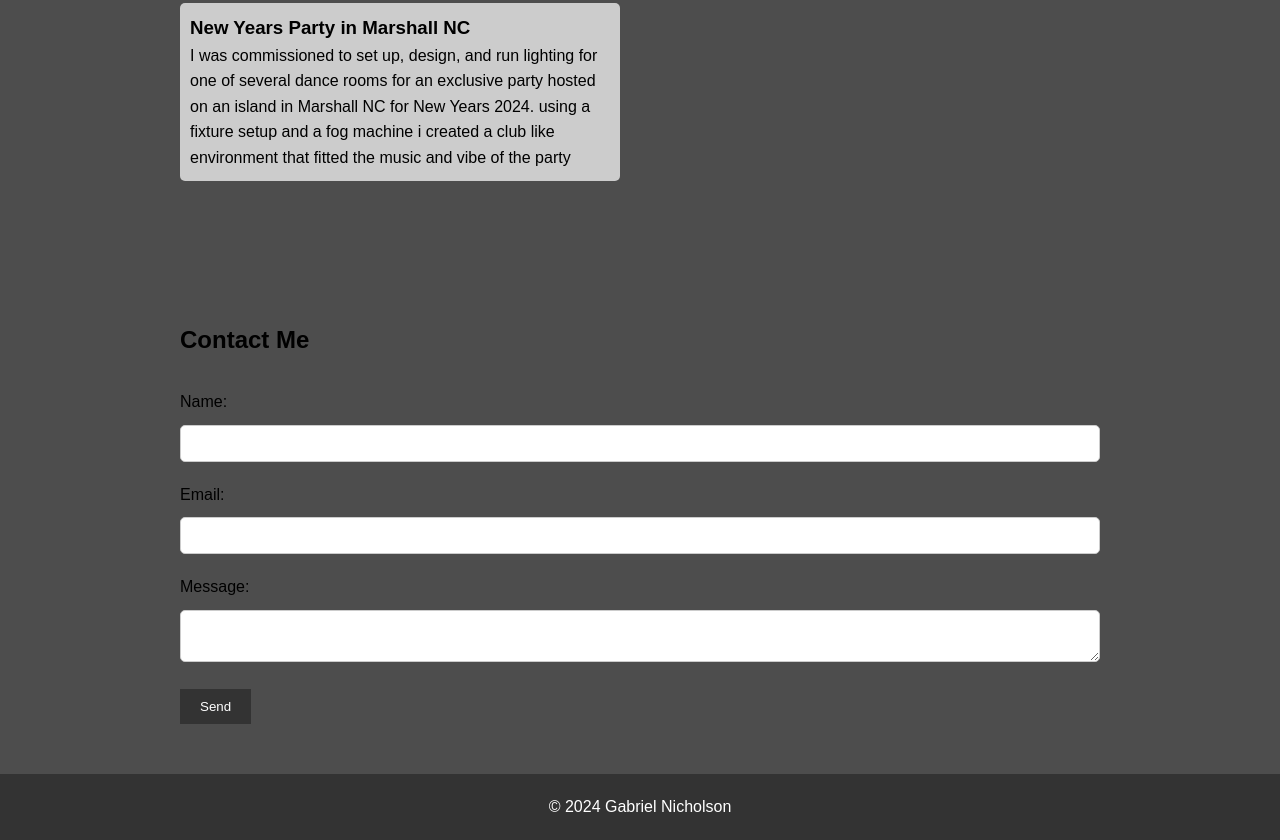
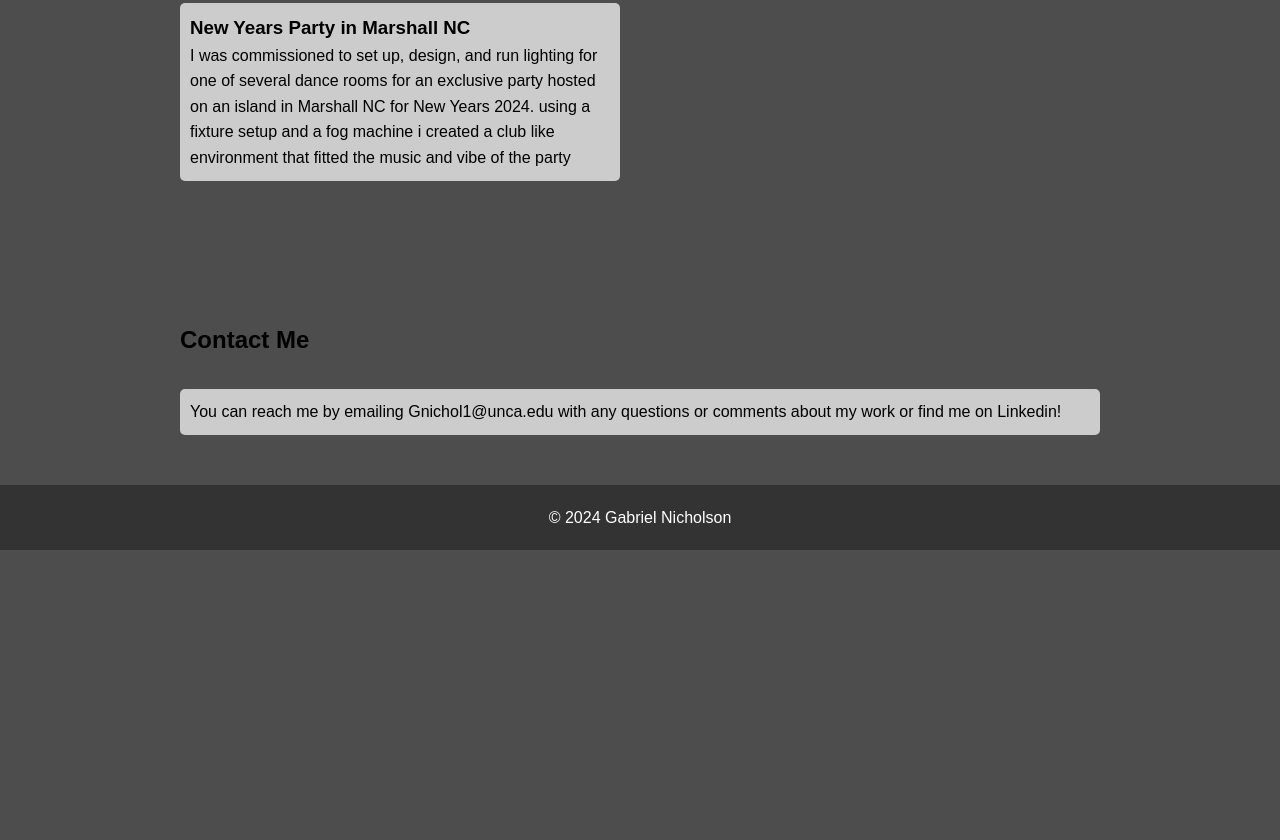
Before and after one commit to GabrielNicholson/GabrielNicholson.github.io, a plain HTML site: page index.html in a window 1280 px wide. Shown: the part 5952-6792 px from the top of the page. After the commit the page ends 6502 px from the top, so only its background shows below. Drawn offline with Linux system fonts and the light colour scheme.

Commit message:
contact fix

```diff
--- a/index.html
+++ b/index.html
@@ -228,7 +228,7 @@
     <section id="contact">
         <div class="container">
             <h2>Contact Me</h2>
-            <form action="#" method="post">
+            <!--form action="#" method="post">
                 <label for="name">Name:</label>
                 <input type="text" id="name" name="name" required>
 
@@ -239,7 +239,10 @@
                 <textarea id="message" name="message" required></textarea>
 
                 <button type="submit">Send</button>
-            </form>
+            </form-->
+            <div class="description">
+                You can reach me by emailing Gnichol1@unca.edu with any questions or comments about my work or find me on Linkedin!
+            </div>
         </div>
     </section>
 
```
